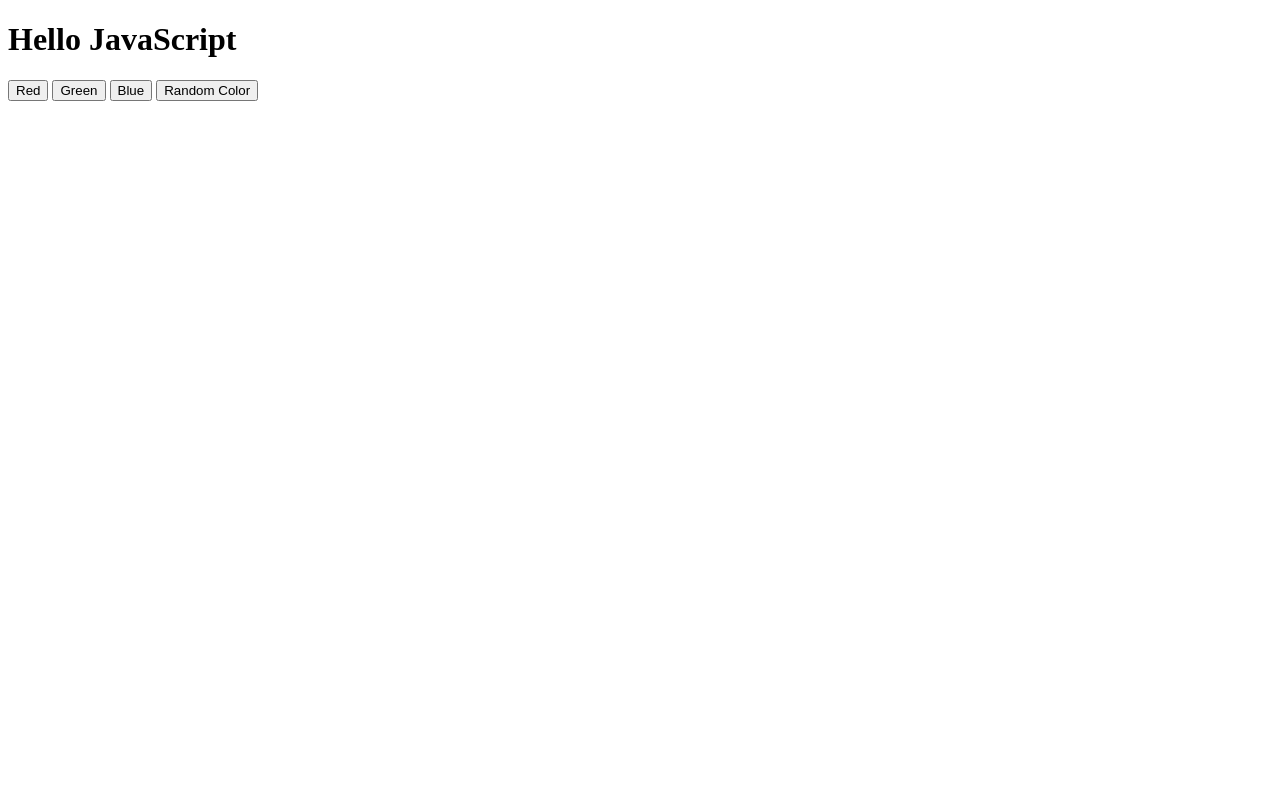
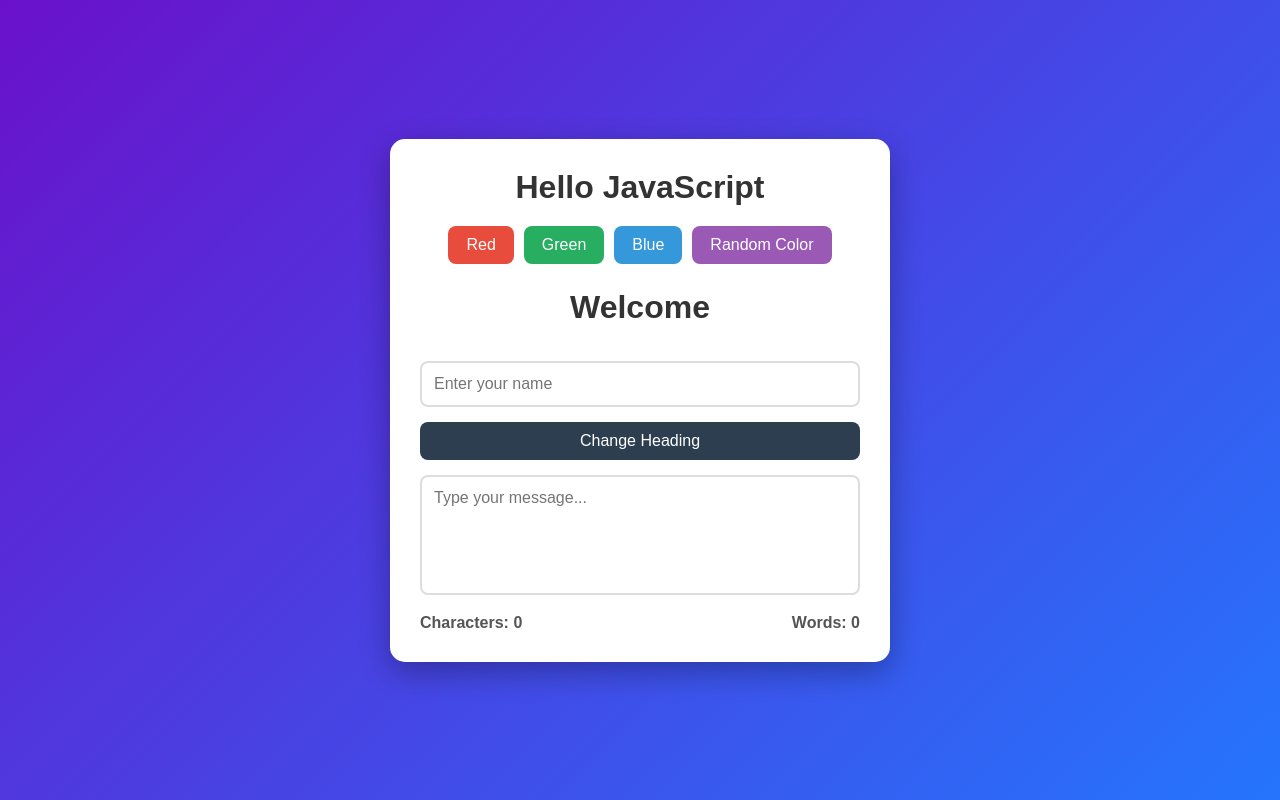
Before and after one commit to lavityagi95/DOM, a plain HTML site: page index.html in a window 1280 px wide. Drawn offline with Linux system fonts and the light colour scheme.

Commit message:
more working with dom

```diff
--- a/index.html
+++ b/index.html
@@ -1,18 +1,48 @@
 <!doctype html>
 <html lang="en">
 <head>
-    <meta charset="UTF-8" />
-    <meta name="viewport" content="width=device-width, initial-scale=1.0" />
-    <title>Document</title>
+    <meta charset="UTF-8">
+    <meta name="viewport" content="width=device-width, initial-scale=1.0">
+    <title>JavaScript Mini Project</title>
+
+    <link rel="stylesheet" href="style.css">
 </head>
 <body>
+
+<div class="container">
+
     <h1 id="heading">Hello JavaScript</h1>
 
+    <div class="buttons">
         <button id="redBtn">Red</button>
         <button id="greenBtn">Green</button>
         <button id="blueBtn">Blue</button>
         <button id="randomBtn">Random Color</button>
+    </div>
 
-    <script src="/script.js"></script>
+    <h1 id="heading2">Welcome</h1>
+
+    <input
+        id="nameInput"
+        type="text"
+        placeholder="Enter your name"
+    >
+
+    <button id="btn">Change Heading</button>
+
+    <textarea
+        id="message"
+        placeholder="Type your message..."
+    ></textarea>
+
+    <div class="counter">
+        <p>Characters: <span id="count">0</span></p>
+        <p>Words: <span id="wordCount">0</span></p>
+    </div>
+
+</div>
+
+<script src="script.js"></script>
+
 </body>
 </html>
--- a/script.js
+++ b/script.js
@@ -4,6 +4,12 @@ const redBtn = document.getElementById("redBtn");
 const greenBtn = document.getElementById("greenBtn");
 const blueBtn = document.getElementById("blueBtn");
 const randomBtn = document.getElementById("randomBtn");
+const heading2 = document.getElementById("heading2")
+const btn = document.getElementById("btn")
+const nameInput = document.getElementById("nameInput")
+const message  = document.getElementById("message");
+const count  = document.getElementById("count")
+const words  = document.getElementById("words")
 
 
 function changeColor(color) {
@@ -22,7 +28,7 @@ blueBtn.addEventListener("click", () => {
     changeColor("blue");
 });
 
-const color = ["yellow","orange"];
+const color = ["yellow","orange","pink","purple"];
 
 const messages = [
     "Hello JavaScript",
@@ -44,3 +50,29 @@ function randomcolour(){
     heading.textContent = messages[index]
 
 }
+
+
+
+btn.addEventListener("click",()=>{
+
+    const name = nameInput.value.trim();
+    if(name == ""){
+        heading2.textContent = `Please enter your name`
+    }else{
+        heading2.textContent =  `Welcome ${name}`;
+
+    }
+    nameInput.value = ""
+})
+
+message.addEventListener("input",()=>{
+
+    count.textContent = message.value.length;
+
+    const words = message.value.trim() === ""
+        ? 0
+        : message.value.trim().split(/\s+/).length;
+
+    wordCount.textContent = words;
+
+})
--- /dev/null
+++ b/style.css
@@ -0,0 +1,103 @@
+* {
+    margin: 0;
+    padding: 0;
+    box-sizing: border-box;
+    font-family: Arial, Helvetica, sans-serif;
+}
+
+body {
+    background: linear-gradient(135deg, #6a11cb, #2575fc);
+    min-height: 100vh;
+    display: flex;
+    justify-content: center;
+    align-items: center;
+}
+
+.container {
+    background: white;
+    width: 500px;
+    padding: 30px;
+    border-radius: 15px;
+    box-shadow: 0 10px 30px rgba(0,0,0,0.3);
+    text-align: center;
+}
+
+h1 {
+    margin-bottom: 20px;
+    color: #333;
+}
+
+.buttons {
+    display: flex;
+    justify-content: center;
+    gap: 10px;
+    flex-wrap: wrap;
+    margin-bottom: 25px;
+}
+
+button {
+    border: none;
+    padding: 10px 18px;
+    border-radius: 8px;
+    color: white;
+    font-size: 16px;
+    cursor: pointer;
+    transition: 0.3s;
+}
+
+button:hover {
+    transform: translateY(-3px);
+    opacity: 0.9;
+}
+
+#redBtn {
+    background: #e74c3c;
+}
+
+#greenBtn {
+    background: #27ae60;
+}
+
+#blueBtn {
+    background: #3498db;
+}
+
+#randomBtn {
+    background: #9b59b6;
+}
+
+#btn {
+    background: #2c3e50;
+    width: 100%;
+    margin-top: 15px;
+}
+
+input,
+textarea {
+    width: 100%;
+    padding: 12px;
+    margin-top: 15px;
+    border: 2px solid #ddd;
+    border-radius: 8px;
+    font-size: 16px;
+    outline: none;
+    transition: 0.3s;
+}
+
+input:focus,
+textarea:focus {
+    border-color: #2575fc;
+}
+
+textarea {
+    height: 120px;
+    resize: none;
+}
+
+.counter {
+    display: flex;
+    justify-content: space-between;
+    margin-top: 15px;
+    font-weight: bold;
+    color: #555;
+}
```
Lines whose indentation alone changed are shown as unchanged.
